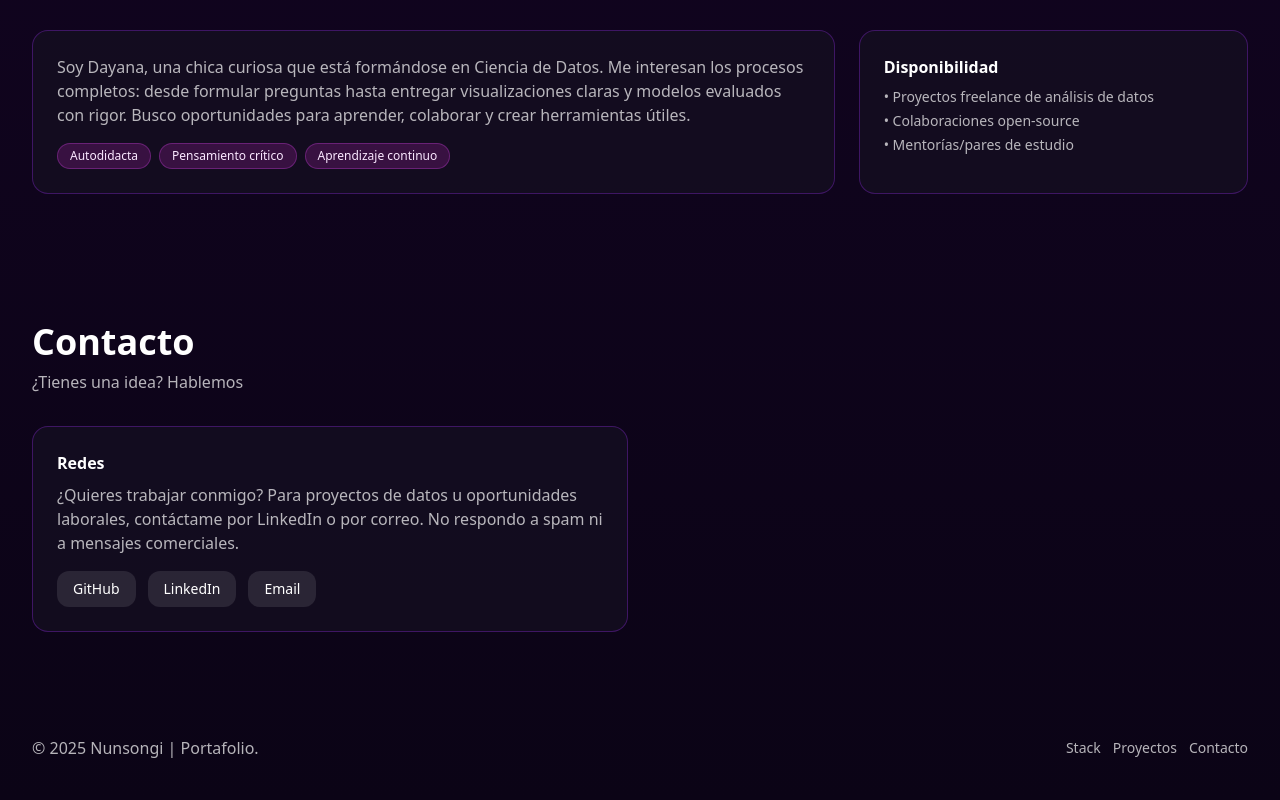
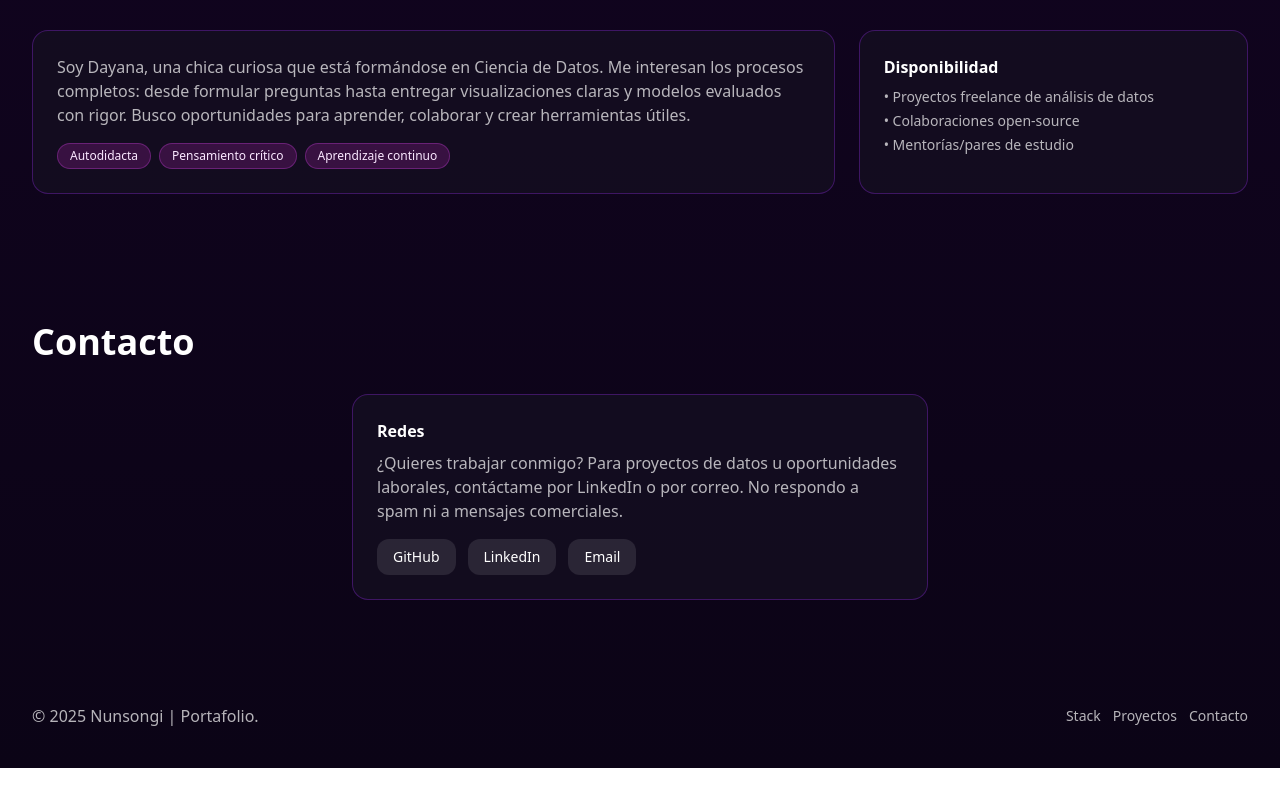
Before and after one commit to nunsongi/Data-Science-Portfolio, a React (Vite) app: page / in a window 1280 px wide. Shown: the part 2040-2840 px from the top of the page. After the commit the page ends 2808 px from the top, so only its background shows below. Built offline with nearby package versions, Linux system fonts and the light colour scheme.

Commit message:
feat: Center contact card

```diff
--- a/src/PortfolioNunsongi.jsx
+++ b/src/PortfolioNunsongi.jsx
@@ -272,15 +272,15 @@ export default function PortfolioNunsongi() {
         </div>
       </Section>
 
-      {/* CONTACT */}
-      <Section id="contacto" title="Contacto" subtitle="¿Tienes una idea? Hablemos" tone={tone}>
-        <div className={`grid md:grid-cols-2 gap-6`}>
-          <div className={`border rounded-2xl p-6 ${tone.card}`}>
-            <h4 className={`font-semibold ${tone.text}`}>Redes</h4>
+        {/* CONTACT */}
+        <Section id="contacto" title="Contacto" tone={tone}>
+          <div className="flex justify-center">
+            <div className={`border rounded-2xl p-6 ${tone.card} max-w-xl w-full`}>
+          <h4 className={`font-semibold ${tone.text}`}>Redes</h4>
             <p className={`${tone.sub} mt-2`}>
-             ¿Quieres trabajar conmigo? Para proyectos de datos u oportunidades laborales,
-             contáctame por LinkedIn o por correo. No respondo a spam ni a mensajes comerciales.
-              </p>
+              ¿Quieres trabajar conmigo? Para proyectos de datos u oportunidades laborales,
+              contáctame por LinkedIn o por correo. No respondo a spam ni a mensajes comerciales.
+            </p>
 
             <div className="mt-4 flex gap-3">
               <a
@@ -312,26 +312,6 @@ export default function PortfolioNunsongi() {
             </div>
 
           </div>
-          {/*
-          <form className={`border rounded-2xl p-6 ${tone.card}`}
-                onSubmit={(e)=>{e.preventDefault(); alert('¡Gracias! Mensaje enviado (demo).');}}>
-            <div className="grid gap-4">
-              <div>
-                <label className={`block text-sm mb-1 ${tone.sub}`}>Nombre</label>
-                <input className={`w-full rounded-xl border px-3 py-2 outline-none ${tone.ring} ${mode==='dark'?'bg-transparent text-white placeholder-white/40':'bg-white text-zinc-900 placeholder-zinc-500'}`} placeholder="Tu nombre"/>
-              </div>
-              <div>
-                <label className={`block text-sm mb-1 ${tone.sub}`}>Email</label>
-                <input type="email" className={`w-full rounded-xl border px-3 py-2 outline-none ${tone.ring} ${mode==='dark'?'bg-transparent text-white placeholder-white/40':'bg-white text-zinc-900 placeholder-zinc-500'}`} placeholder="tu@email.com"/>
-              </div>
-              <div>
-                <label className={`block text-sm mb-1 ${tone.sub}`}>Mensaje</label>
-                <textarea rows={4} className={`w-full rounded-xl border px-3 py-2 outline-none ${tone.ring} ${mode==='dark'?'bg-transparent text-white placeholder-white/40':'bg-white text-zinc-900 placeholder-zinc-500'}`} placeholder="Cuéntame sobre tu proyecto"/>
-              </div>
-              <button className={`rounded-xl px-5 py-3 text-sm font-semibold ${tone.button}`}>Enviar</button>
-            </div>
-          </form>
-          */}
         </div>
       </Section>
 
```
